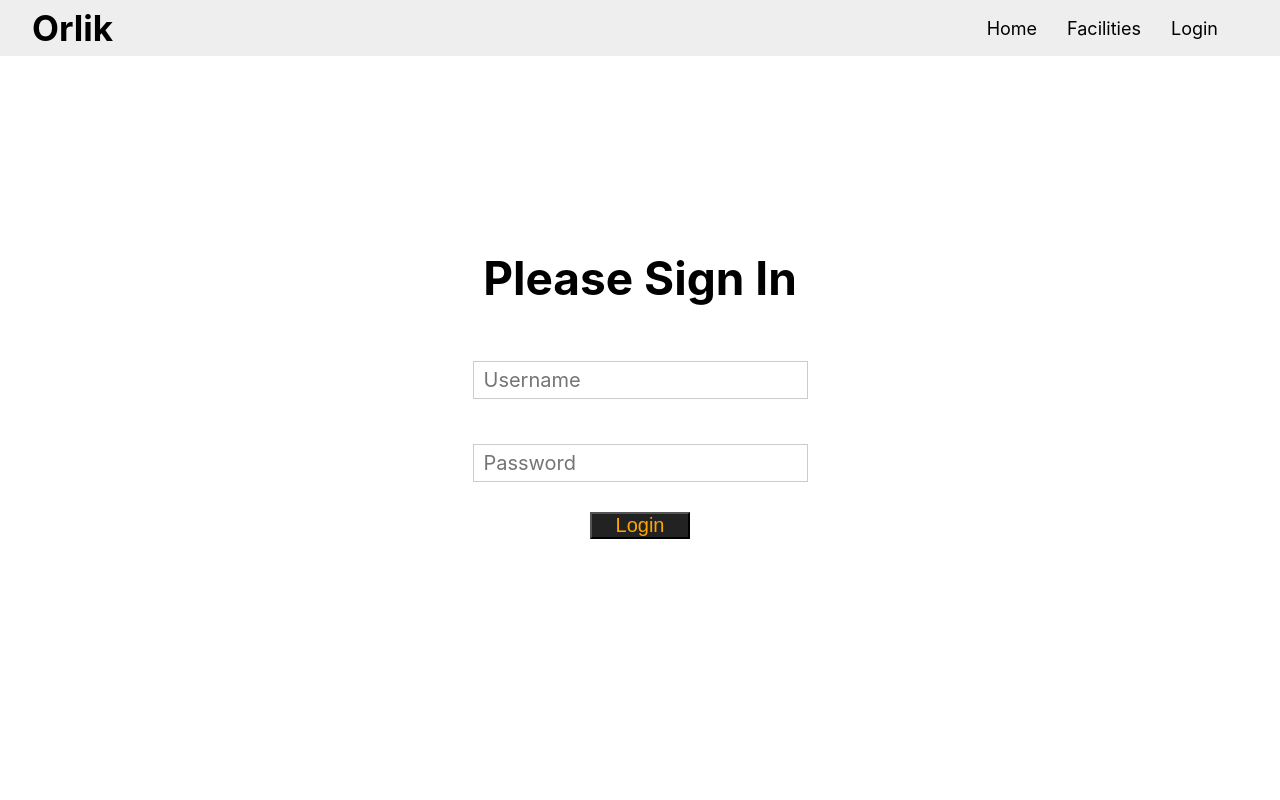
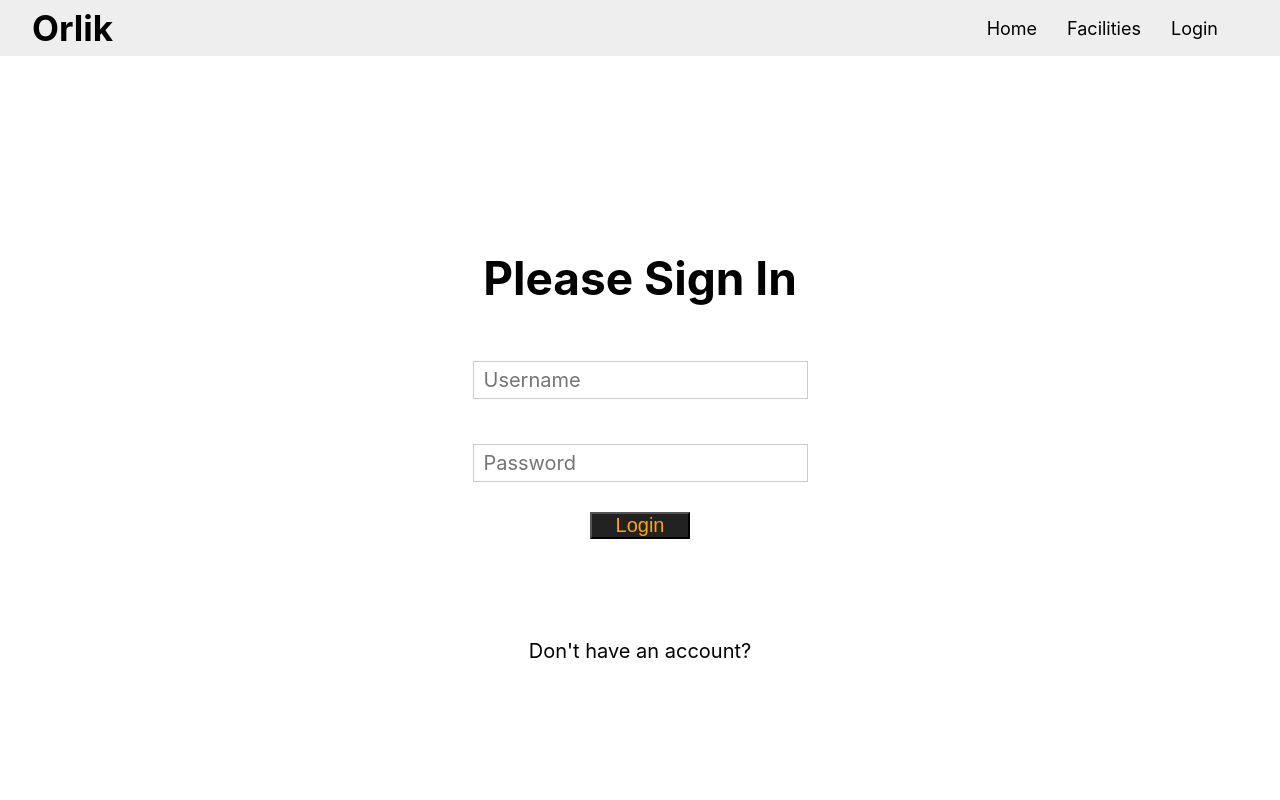
Before and after one commit to Kacper-Arendt/OrlikApi-Front-, a React (Create React App) app: page /login in a window 1280 px wide. Shown: the top 800 px of the page. Built offline with nearby package versions, Linux system fonts and the light colour scheme.

Commit message:
auth works

```diff
--- a/src/App.js
+++ b/src/App.js
@@ -32,8 +32,8 @@ function App(props) {
 
                     <Route exact path="/login" component={Login} />
                     <Route exact path="/logout" component={Logout} />
+                    <PrivateRoute path="/facilities" component={Facilities} />
                     <Route path="/" component={Home} />
-                    <PrivateRoute path="/facilities" component={Facilities} />
 
                 </Switch>
                 <Footer />
--- a/src/components/Facilities/Facility/Facility.js
+++ b/src/components/Facilities/Facility/Facility.js
@@ -6,7 +6,7 @@ import Image from '../../../assets/pitch (1).svg';
 const facility = () => (
     <div className={classes.Facility}>
         <div className={classes.Image}>
-            <img src={Image} alt="Our Object"/>
+            <img src={Image} alt="Our Object" />
         </div>
         <div className={classes.About}>
             <h2>Name</h2>
--- a/src/components/Navigation/NavigationItems/NavigationItem/NavigationItem.module.css
+++ b/src/components/Navigation/NavigationItems/NavigationItem/NavigationItem.module.css
@@ -2,14 +2,17 @@
     margin: 0px 15px;
     font-size: 18px;
     width: 100%;
+
 }
 
 .NavigationItem a {
     text-decoration: none;
     color: black;
     white-space: nowrap;
+    transition: all 0.2s ease-out;
 }
 
+.NavigationItem a:focus,
 .NavigationItem a:hover {
     border-bottom: 2px solid #888;
     color: #888;
--- a/src/containers/Login/Login.js
+++ b/src/containers/Login/Login.js
@@ -1,5 +1,5 @@
 import React, { useState } from "react";
-import { Redirect } from 'react-router-dom';
+import { Redirect, Link } from 'react-router-dom';
 import classes from './Login.module.css'
 import Input from '../../components/UI/Input/Input';
 import { Logger } from "../Auth/Auth";
@@ -70,6 +70,7 @@ const Login = (props) => {
                 )}
                 <button >Login</button>
             </form>
+            <Link className={classes.Signup} to="/signup">Don't have an account?</Link>
         </div>
     );
 }
--- a/src/containers/Login/Login.module.css
+++ b/src/containers/Login/Login.module.css
@@ -1,4 +1,4 @@
-.Login  {
+.Login {
     display: flex;
     flex-direction: column;
     align-items: center;
@@ -19,6 +19,7 @@
     margin: 0 30px 20px;
 
 }
+
 .Message {
     margin: 30px 0;
     font-size: 28px;
@@ -35,3 +36,20 @@
     justify-content: center;
     text-align: center;
 }
+
+.Signup {
+    margin-top: 100px;
+    text-decoration: none;
+    color: black;
+    font-size: 20px;
+    transition-property: font-size;
+    transition-duration: 0.9s;
+
+}
+
+.Signup:hover {
+    border-bottom: 2px solid #888;
+    color: #888;
+    font-size: 23px;
+
+}
```
Also changed, not shown: src/context/context.js (deleted, +0 -9 lines).
